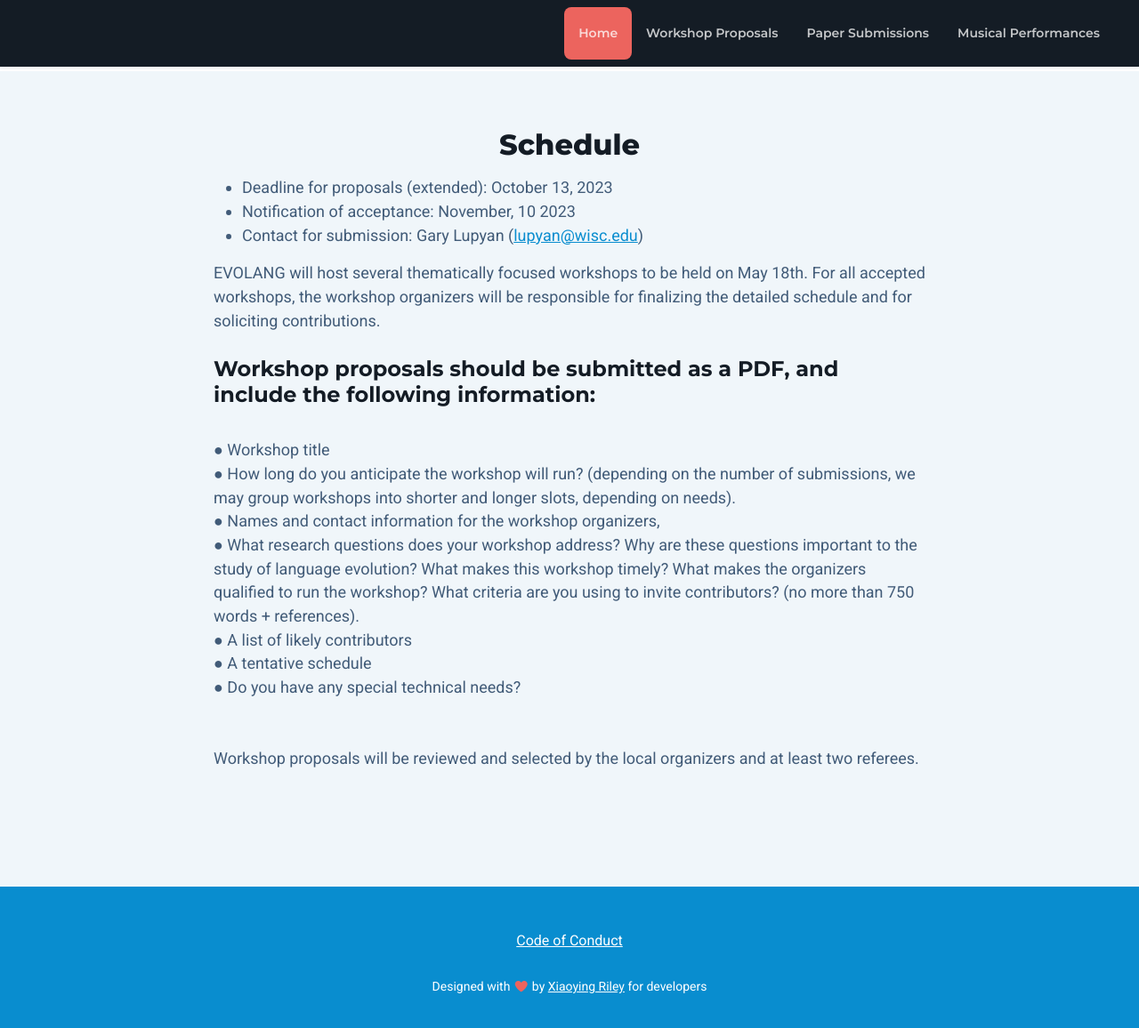
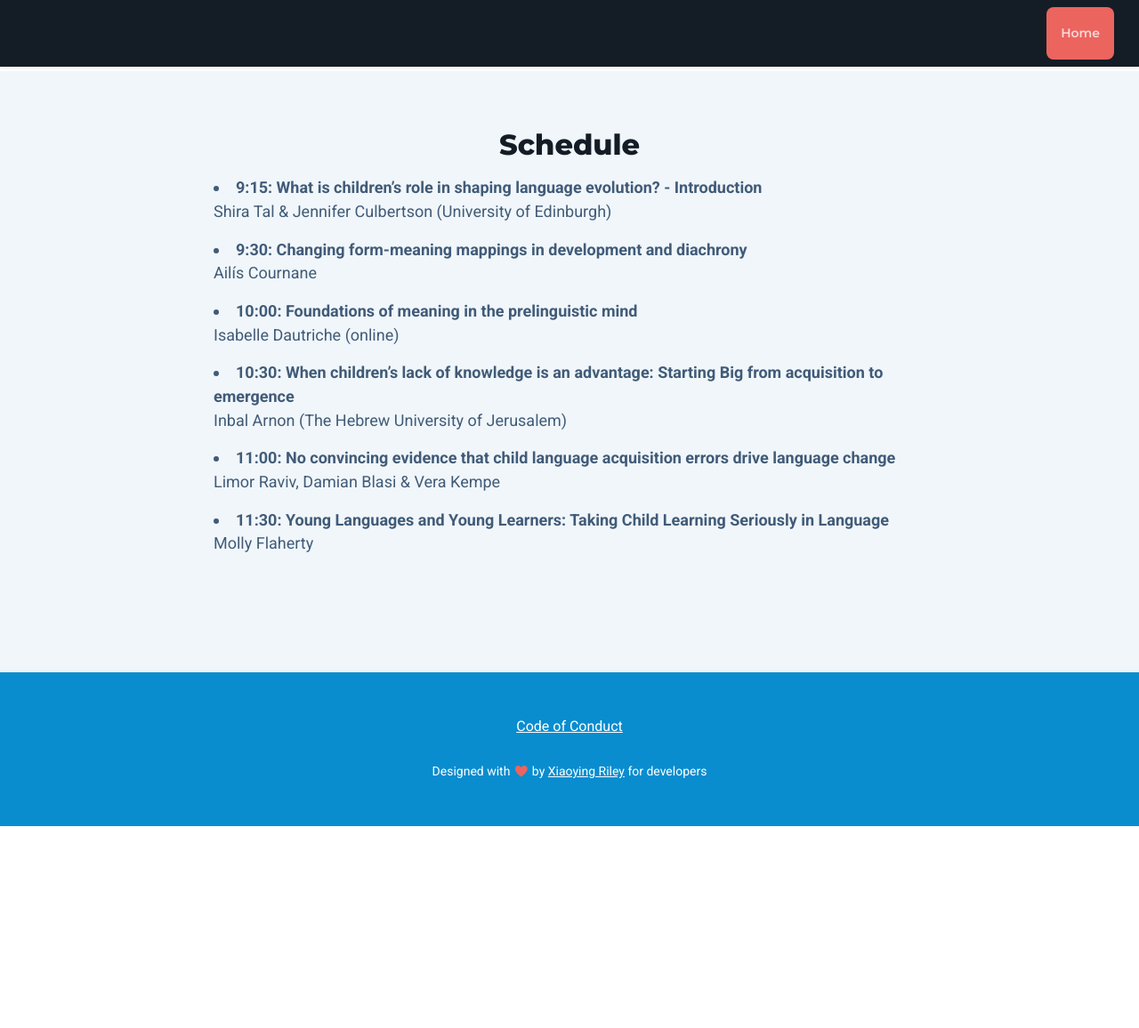
Before and after one commit to evolang2024/evolang2024.github.io, a Jekyll site: the page built from _pages/workshop_tal_culbertson.md, in a window 1280 px wide and 1171 px high. Shown: the top 1156 px of the window at 89% size. Built offline with Jekyll 4.4.1, drawn with Linux system fonts in a browser that asks for light colours; nearby versions of some CDN libraries; library files that are not in the unit come from our copies.

Commit message:
Update tal & culbertson workshop
- Add proper workshop info

```diff
--- /dev/null
+++ b/_layouts/workshop.html
@@ -0,0 +1,101 @@
+<!DOCTYPE html>
+<html lang="en">
+<head>
+	<title>Evolang XV</title>
+
+	<!-- Meta -->
+	<meta charset="utf-8">
+	<meta http-equiv="X-UA-Compatible" content="IE=edge">
+	<meta name="viewport" content="width=device-width, initial-scale=1.0">
+	<meta name="description" content="International Conference on the Evolution of Language (Evolang XV), Madison, WI">
+	<meta name="author" content="Gary Lupyan">
+	<meta http-equiv='pragma' content='no-cache'>
+
+	<!-- Google Font -->
+	<link href="https://fonts.googleapis.com/css?family=Montserrat:600,700,800|Roboto:300,400,700&display=swap" rel="stylesheet">
+
+	<!-- FontAwesome JS-->
+	<script defer src="../assets/fontawesome/js/all.min.js"></script>
+
+	<!-- Theme CSS -->
+	<link id="theme-style" rel="stylesheet" href="../assets/css/theme.css">
+
+
+</head>
+
+<body>
+	<header id="header" class="header fixed-top">
+		<div class="branding">
+			<div class="container-fluid">
+				<nav class="main-nav navbar navbar-expand-lg">
+<!-- 					<div class="site-logo"><a class="scrollto" href="#hero-block"><img class="logo-icon" src="assets/images/logo-white.svg" alt="logo"></a></div>
+					 -->
+					<button class="navbar-toggler" type="button" data-bs-toggle="collapse" data-bs-target="#navigation" aria-controls="navigation" aria-expanded="false" aria-label="Toggle navigation">
+						<span class="navbar-toggler-icon"></span>
+					</button>
+
+					<div id="navigation" class="navbar-collapse collapse  justify-content-lg-end me-lg-3">
+						<ul class="nav navbar-nav">
+                            <li class="nav-item home-button"><a class="nav-link scrollto" href="#" onclick="window.open('/', '_self');">Home</a></li>
+						</ul><!--//nav-->
+					</div><!--//navabr-collapse-->
+
+				</nav><!--//main-nav-->
+
+			</div><!--//container-->
+		</div><!--//branding-->
+	</header><!--//header-->
+	<div style="min-height:5em;">
+
+    </div>
+
+    {% if page.info %}
+    {% include info.html
+        info_sections = page.info.info_sections
+    %}
+    {% endif %}
+	<footer class="footer py-5 theme-bg-primary">
+		<div class="container text-center">
+
+			<!-- <ul class="social-list list-inline mb-4">
+				<li class="list-inline-item me-3"><a href="#"><i class="fas fa-envelope"></i></a></li>
+				<li class="list-inline-item me-3"><a href="#"><i class="fab fa-twitter fa-fw"></i></a></li>
+				<li class="list-inline-item me-3"><a href="#"><i class="fab fa-instagram fa-fw"></i></a></li>
+				<li class="list-inline-item me-0"><a href="#"><i class="fab fa-youtube fa-fw"></i></a></li>
+			</ul>//social-list -->
+
+
+			<ul class="footer-links list-inline mx-auto mb-4">
+				<li class="list-inline-item"><a href="https://evolang.org/codeofconduct">Code of Conduct</a></li>
+				<!-- <li class="list-inline-item">|</li> -->
+<!-- 				<li class="list-inline-item"><a href="#">Terms</a></li>
+				<li class="list-inline-item">|</li>
+				<li class="list-inline-item me-0"><a href="#">Privacy</a></li>
+ -->			</ul><!--//footer-link-->
+
+			 <!--/* This template is free as long as you keep the footer attribution link. If you'd like to use the template without the attribution link, you can buy the commercial license via our website: themes.3rdwavemedia.com Thank you for your support. :) */-->
+			<small class="copyright">Designed with <i class="fas fa-heart" style="color: #EC645E;"></i> by <a href="http://themes.3rdwavemedia.com" target="_blank">Xiaoying Riley</a> for developers</small>
+
+		</div><!--//container-->
+	</footer>
+
+	<!-- Javascript -->
+	<script src="../assets/plugins/popper.min.js"></script>
+	<script src="../assets/plugins/bootstrap/js/bootstrap.min.js"></script>
+	<script src="../assets/plugins/smoothscroll.min.js"></script>
+	<script src="../assets/plugins/gumshoe/gumshoe.polyfills.min.js"></script>
+
+</body>
+</html>
+<style>
+	.hero-text-block{
+		min-width: 86%;
+	}
+    .home-button{
+        background-color: #EC645E;
+        border-radius: 8px;
+    }
+</style>
+<script>
+    document.getElementById('header').classList.add('header-shrink');
+</script>
--- a/_pages/workshop_tal_culbertson.md
+++ b/_pages/workshop_tal_culbertson.md
@@ -1,23 +1,29 @@
 ---
 permalink: /workshop_tal_culbertson/
 title: What is children’s role in shaping language evolution?
-layout: submission_details
+layout: workshop
 info:
   info_sections:
       - header: "Schedule"
-        subheader: "<ul><li>Deadline for proposals (extended): October 13, 2023</li>
-        <li>Notification of acceptance: November, 10 2023</li>
-        <li>Contact for submission: Gary Lupyan (<a href='mailto:lupyan@wisc.edu'>lupyan@wisc.edu</a>)</li></ul>
-        EVOLANG will host several thematically focused workshops to be held on May 18th. For all accepted workshops, the workshop organizers will be responsible for finalizing the detailed schedule and for soliciting contributions.<br><br>
-        <h4>Workshop proposals should be submitted as a PDF, and include the following information:</h4><br>
-        ● Workshop title<br>
-        ● How long do you anticipate the workshop will run? (depending on the number of submissions, we may group workshops into shorter and longer slots, depending on needs).<br>
-        ● Names and contact information for the workshop organizers,<br>
-        ● What research questions does your workshop address? Why are these questions important to the study of language evolution? What makes this workshop timely? What makes the organizers qualified to run the workshop? What criteria are you using to invite contributors? (no more than 750 words + references).<br>
-        ● A list of likely contributors<br>
-        ● A tentative schedule<br>
-        ● Do you have any special technical needs?<br><br><br>
-        Workshop proposals will be reviewed and selected by the local organizers and at least two referees."
+        subheader: "
+        <li><strong>9:15: What is children’s role in shaping language evolution? - Introduction</strong><br>
+        <p>Shira Tal & Jennifer Culbertson (University of Edinburgh)</p>
+        </li>
+        <li><strong>9:30: Changing form-meaning mappings in development and diachrony</strong><br>
+            <p>Ailís Cournane</p>
+        </li>
+        <li><strong>10:00: Foundations of meaning in the prelinguistic mind</strong><br>
+            <p>Isabelle Dautriche (online)</p>
+        </li>
+        <li><strong>10:30: When children’s lack of knowledge is an advantage: Starting Big from acquisition to emergence</strong><br>
+            <p>Inbal Arnon (The Hebrew University of Jerusalem)</p>
+        </li>
+        <li><strong>11:00: No convincing evidence that child language acquisition errors drive language change</strong><br>
+            <p>Limor Raviv, Damian Blasi & Vera Kempe</p>
+        </li>
+        <li><strong>11:30: Young Languages and Young Learners: Taking Child Learning Seriously in Language</strong><br>
+            <p>Molly Flaherty</p>
+        </li>"
       # - subheader_2: "Paper submissions"
       #   body_2: "The (extended) deadline for submission to EVOLANG XV (<A HREF='https://www.visitmadison.com/'><b>Madison, WI, USA</b></A>, May 18-21, 2024) is October 13, 2023. You can submit to EvoLang XV via <A HREF='https://openreview.net/group?id=EVOLANG.org/2024/Conference&referrer=%5BHomepage%5D(%2F)'>the <b>OpenReview</b> platform</a>. Please carefully read the guidelines set out below - and see the linked submission templates - to prepare your submission. Submissions that do not adhere to the guidelines may be rejected without review. If you have a problem with your submission, please email <a href='scientific-committee@evolang.org.'>scientific-committee@evolang.org</a>.
       #   Submissions may be in any relevant discipline, and should aim to make clear their own substantive claim relating to relevant, current scientific literature in the field of language evolution. Submissions which do not have clear relevance to the field may be rejected without review.<br><br>
```
